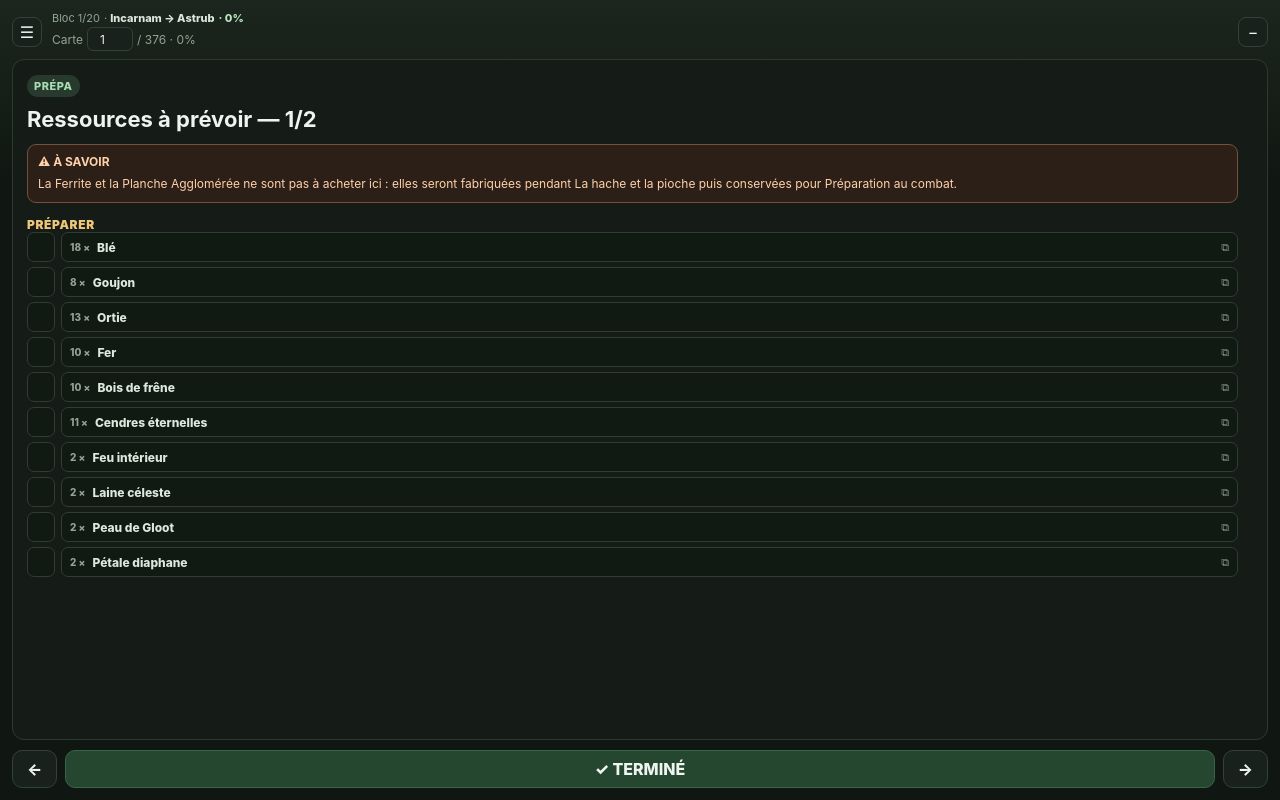
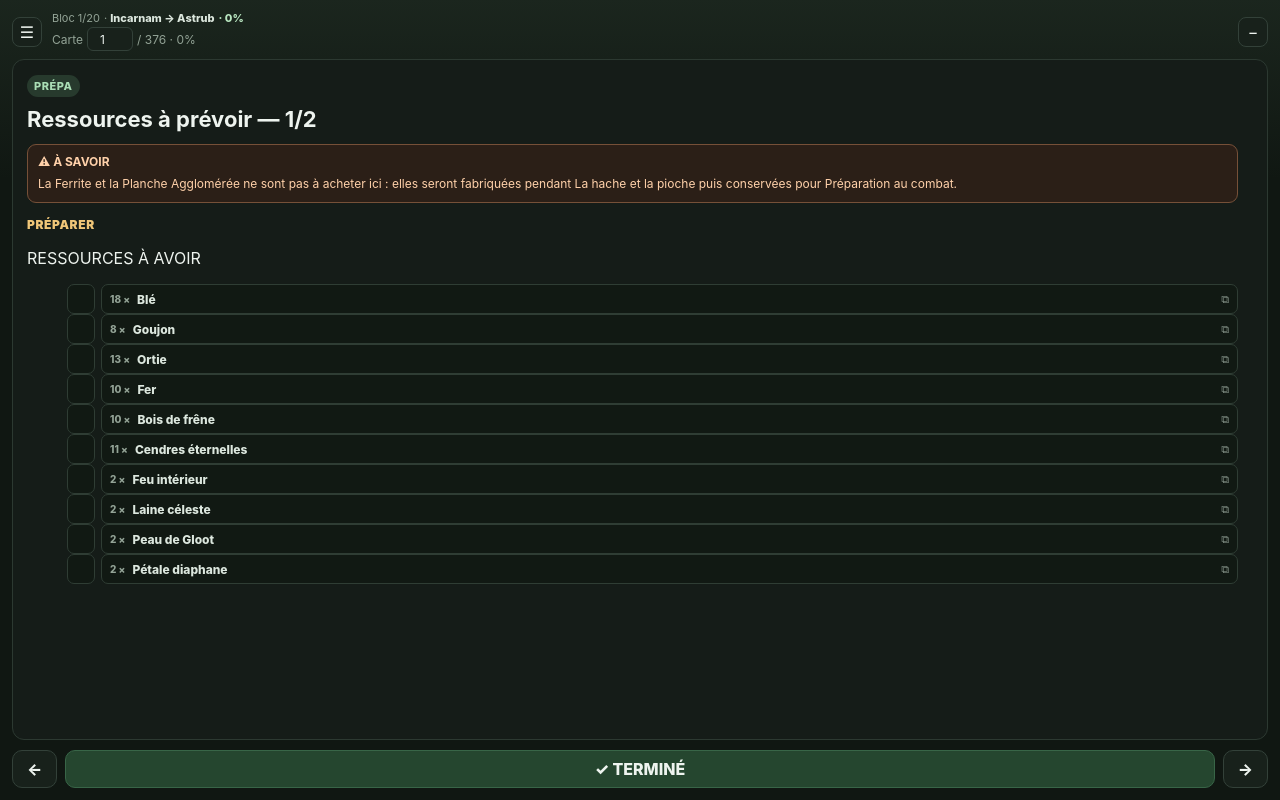
Before and after one commit to clemdevige-pixel/Dofus-guide-companion, a React (Vite) app: page / in a window 1280 px wide. Built offline with nearby package versions, Linux system fonts and the light colour scheme.

Commit message:
feat(ui): split preparation resources and prerequisites

```diff
--- a/src/components/PreparationChecklist.tsx
+++ b/src/components/PreparationChecklist.tsx
@@ -1,4 +1,8 @@
-import { getPreparationItemKey, normalizePreparationItem } from '../route/preparation';
+import {
+  getPreparationItemKey,
+  normalizePreparationItem,
+  preparationRequirementLabels,
+} from '../route/preparation';
 import type { PreparationItem } from '../route/types';
 
 interface PreparationChecklistProps {
@@ -16,20 +20,22 @@ export function PreparationChecklist({
   onToggleItem,
   onCopyName,
 }: PreparationChecklistProps) {
+  const normalizedItems = items.map((item, itemIndex) => ({
+    item: normalizePreparationItem(item),
+    itemIndex,
+  }));
+  const resources = normalizedItems.filter(({ item }) => item.kind === 'resource');
+  const requirements = normalizedItems.filter(({ item }) => item.kind !== 'resource');
+
   return (
-    <ul className="preparation-checklist">
-      {items.map((item, itemIndex) => {
-        const normalized = normalizePreparationItem(item);
+    <div className="preparation-checklist">
+      {resources.length > 0 && (
+        <section className="preparation-checklist__section" aria-label="Ressources à avoir">
+          <p className="preparation-checklist__heading">RESSOURCES À AVOIR</p>
+          <ul className="preparation-checklist__list">
+            {resources.map(({ item, itemIndex }) => {
+              if (item.kind !== 'resource') return null;
               const itemId = getPreparationItemKey(stepId, itemIndex);
-
-        if (normalized.kind === 'note') {
-          return (
-            <li className="preparation-checklist__note" key={itemId}>
-              {normalized.text}
-            </li>
-          );
-        }
-
               const checked = checkedItemIds.has(itemId);
 
               return (
@@ -40,7 +46,7 @@ export function PreparationChecklist({
                   <button
                     className="preparation-checklist__check"
                     type="button"
-              aria-label={checked ? `Décocher ${normalized.name}` : `Cocher ${normalized.name}`}
+                    aria-label={checked ? `Décocher ${item.name}` : `Cocher ${item.name}`}
                     aria-pressed={checked}
                     onClick={() => onToggleItem(itemId)}
                   >
@@ -49,19 +55,44 @@ export function PreparationChecklist({
                   <button
                     className="preparation-checklist__copy"
                     type="button"
-              title={`Copier ${normalized.name}`}
-              onClick={() => onCopyName(normalized.name)}
+                    title={`Copier ${item.name}`}
+                    onClick={() => onCopyName(item.name)}
                   >
-              <span className="preparation-checklist__quantity">{normalized.quantity} ×</span>
-              <span className="preparation-checklist__name">{normalized.name}</span>
+                    <span className="preparation-checklist__quantity">{item.quantity} ×</span>
+                    <span className="preparation-checklist__name">{item.name}</span>
                     <span className="preparation-checklist__copy-icon" aria-hidden="true">⧉</span>
                   </button>
-            {normalized.note && (
-              <span className="preparation-checklist__resource-note">{normalized.note}</span>
+                  {item.note && (
+                    <span className="preparation-checklist__resource-note">{item.note}</span>
                   )}
                 </li>
               );
             })}
           </ul>
+        </section>
+      )}
+
+      {requirements.length > 0 && (
+        <section className="preparation-checklist__section" aria-label="Autres prérequis">
+          <p className="preparation-checklist__heading">AUTRES PRÉREQUIS</p>
+          <ul className="preparation-checklist__requirements">
+            {requirements.map(({ item, itemIndex }) => {
+              if (item.kind === 'resource') return null;
+              const itemId = getPreparationItemKey(stepId, itemIndex);
+              const label = preparationRequirementLabels[item.kind];
+
+              return (
+                <li className="preparation-checklist__requirement" key={itemId}>
+                  <span className={`preparation-checklist__requirement-kind preparation-checklist__requirement-kind--${item.kind}`}>
+                    {label}
+                  </span>
+                  <span>{item.text}</span>
+                </li>
+              );
+            })}
+          </ul>
+        </section>
+      )}
+    </div>
   );
 }
```
Lines whose indentation alone changed are shown as unchanged.
